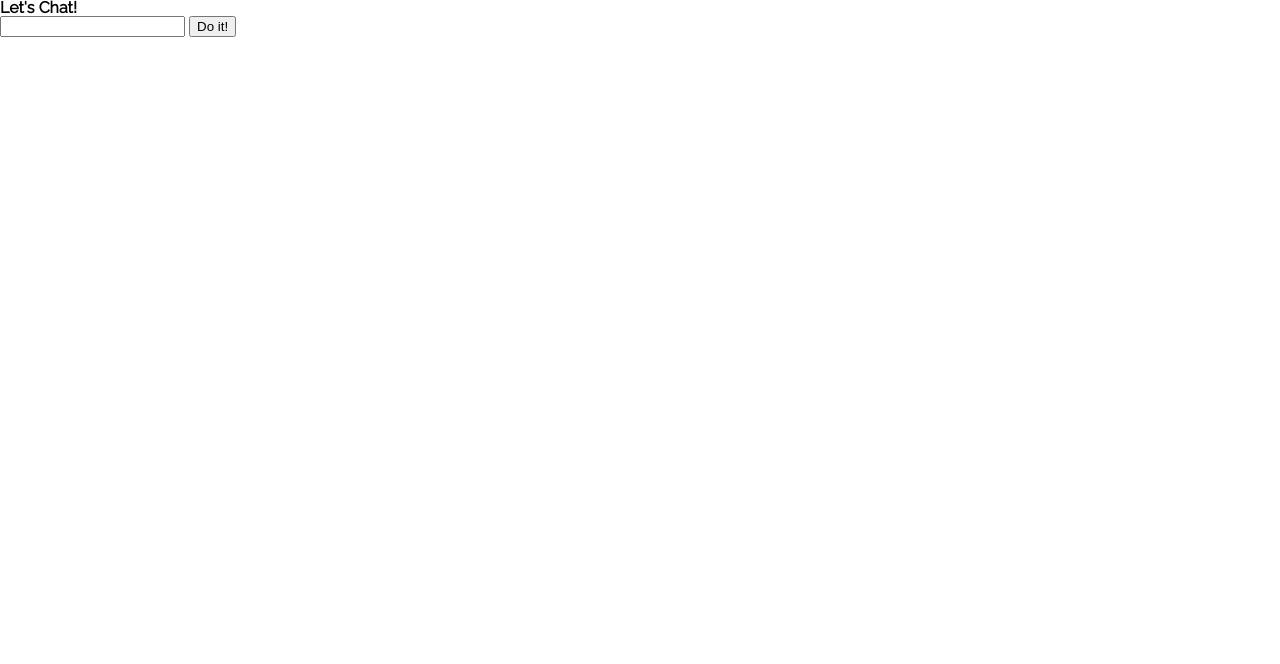
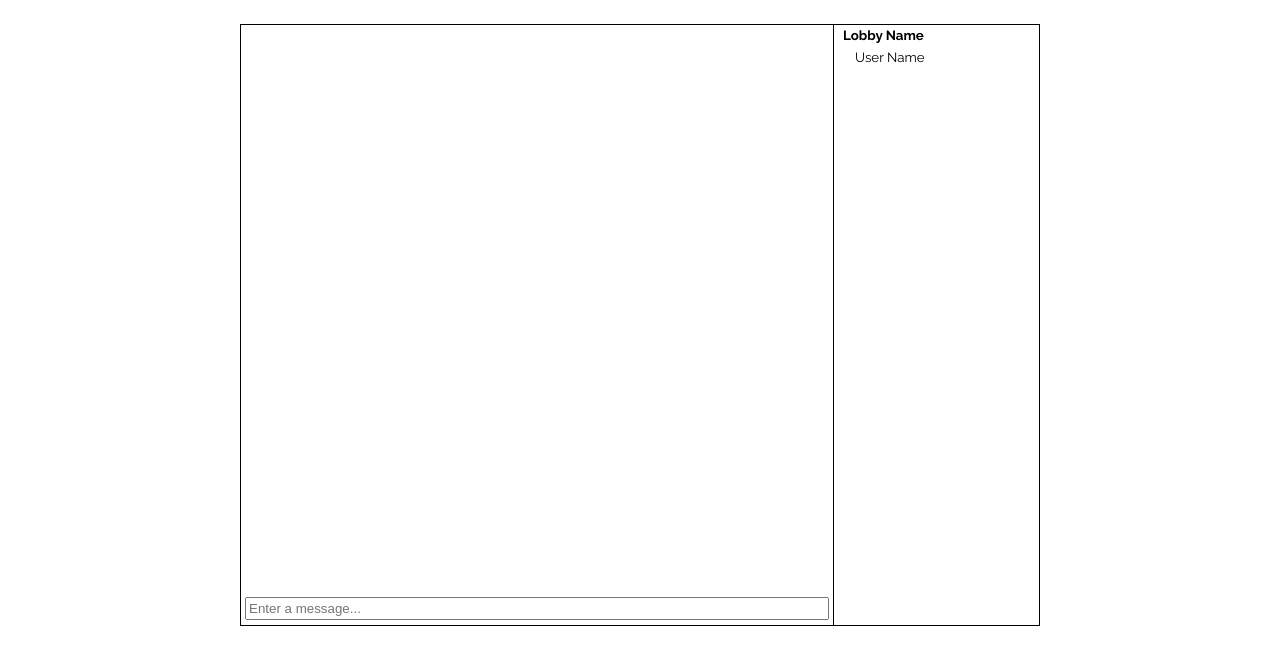
Before and after one commit to xm/lets_chat, a website: page public/index.html in a window 1280 px wide. Drawn offline with nearby package versions, Linux system fonts and the light colour scheme; no server answers.

Commit message:
basic styling done

```diff
--- a/public/css/style.css
+++ b/public/css/style.css
@@ -1,3 +1,100 @@
 body {
   font-family: "Raleway", sans-serif;
+  font-size: 10pt;
 }
+
+input[type=text] {
+  font-size: 10pt;
+  padding: 2px;
+}
+
+.wrapper {
+  width: 800px;
+
+  box-sizing: border-box;
+  border: 1px solid black;
+
+  margin: 24px auto;
+}
+
+.main {
+  width: 593px;
+  height: 600px;
+
+  box-sizing: border-box;
+  border-right: 1px solid black;
+
+  padding: 4px;
+}
+
+#messages {
+  width: 100%;
+  height: 564px;
+
+  overflow-y: scroll;
+
+  margin-bottom: 4px;
+}
+
+#messages > li {
+  padding: 7px;
+}
+
+#messages > li:nth-of-type(even) {
+  background-color: #F5F5F5;
+}
+
+#msg {
+  width: 100%;
+}
+
+.sidebar {
+  float: right;
+
+  width: 200px;
+  height: 600px;
+
+  box-sizing: border-box;
+
+  padding: 4px;
+}
+
+#lobby-list {
+  height: 100%;
+  overflow-y: scroll;
+}
+
+#lobby-list > li {
+  font-weight: bold;
+}
+
+.lobby-details {
+  padding-left: 5px;
+  margin-top: 2px;
+  margin-bottom: 15px;
+}
+
+.lobby-details > li {
+  padding: 7px;
+}
+
+/*#messages {*/
+  /*width: 600px;*/
+  /*height: 568px;*/
+
+  /*overflow-y: scroll;*/
+/*}*/
+
+/*#messages > li {*/
+  /*padding: 4px;*/
+/*}*/
+
+/*#msg {*/
+  /*width: 100%;*/
+/*}*/
+
+/*aside {*/
+  /*float: right;*/
+
+  /*width: 200px;*/
+/*}*/
--- a/public/index.html
+++ b/public/index.html
@@ -1,7 +1,7 @@
 <html>
   <head>
     <title>Let's Chat</title>
-    <link href='http://fonts.googleapis.com/css?family=Raleway' rel='stylesheet' type='text/css'>
+    <link href='http://fonts.googleapis.com/css?family=Raleway:700,400' rel='stylesheet' type='text/css'>
     <link rel="stylesheet" href="css/reset.css" type="text/css" />
     <link rel="stylesheet" href="css/style.css" type="text/css" />
     <script src="//code.jquery.com/jquery-1.11.0.min.js"></script>
@@ -9,11 +9,16 @@
     <script>
       var socket = io();
       socket.on('message_from_server', function (data) {
-          $('ul').prepend('<li>' + data.message + '</li>');
+          var $el = $('#messages');
+
+          $el.append('<li>' + data.message + '</li>');
+          $el.animate({
+            scrollTop: $el[0].scrollHeight
+          }, 250);
       });
 
       $(function () {
-        $('button').on('click', function (event) {
+        $('form').on('submit', function (event) {
           event.preventDefault();
 
           $('#msg').focus();
@@ -26,12 +31,24 @@
     </script>
   </head>
   <body>
-  <h1>Let's Chat!</h1>
-  <form action="#">
-    <input type="text" name="text" id="msg">
-    <button type="submit">Do it!</button>
-  </form>
+    <div class="wrapper">
+      <aside class="sidebar">
+        <ul id="lobby-list">
+          <li>Lobby Name</li>
+          <ul class="lobby-details">
+            <li>User Name</li>
+          </ul>
+        </ul>
+      </aside>
 
-  <ul> </ul>
+      <main class="main">
+        <ul id="messages"></ul>
+
+        <form action="#">
+          <input type="text" name="text" id="msg" autocomplete="off"
+            placeholder="Enter a message...">
+        </form>
+      </main>
+    </div>
   </body>
 </html>
```
